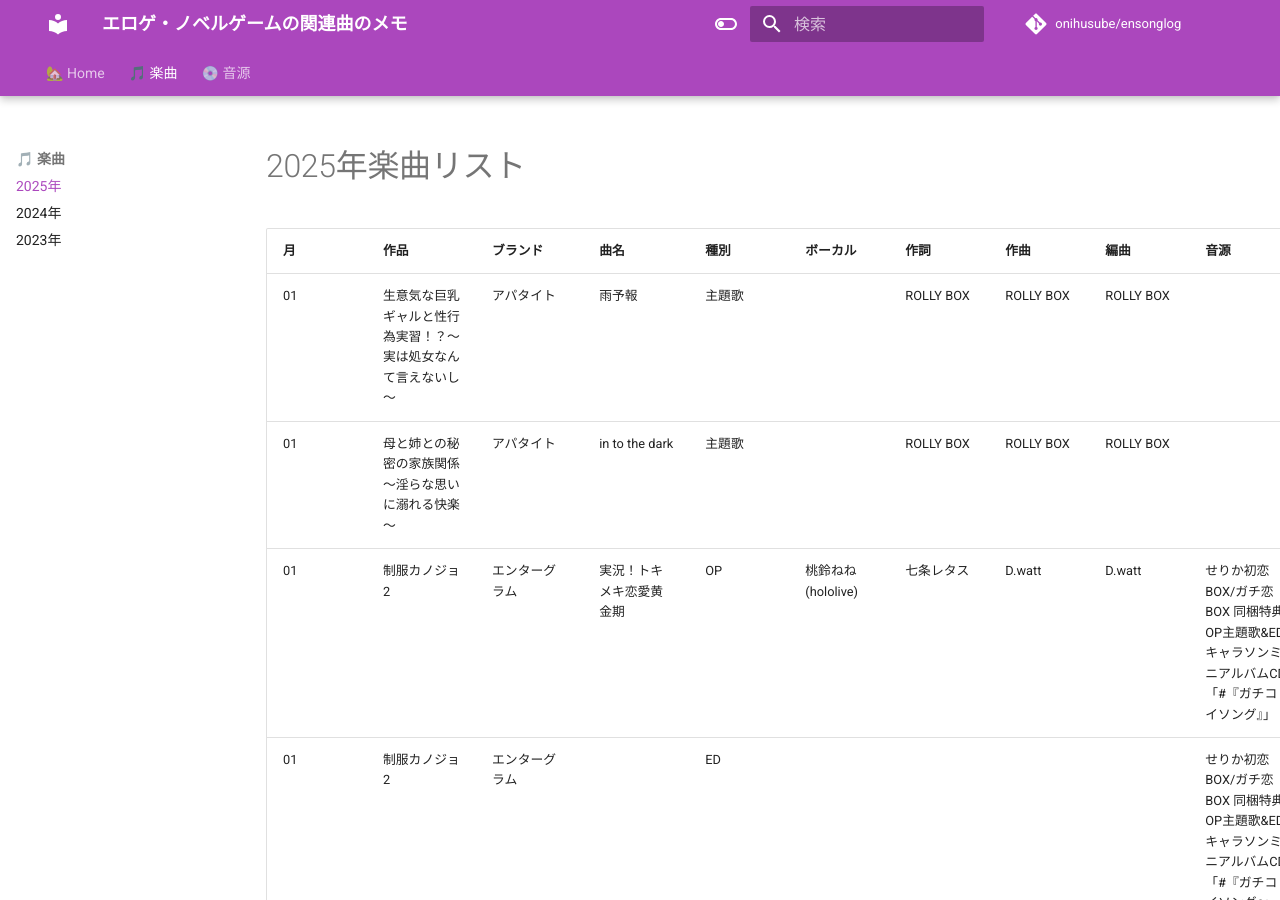
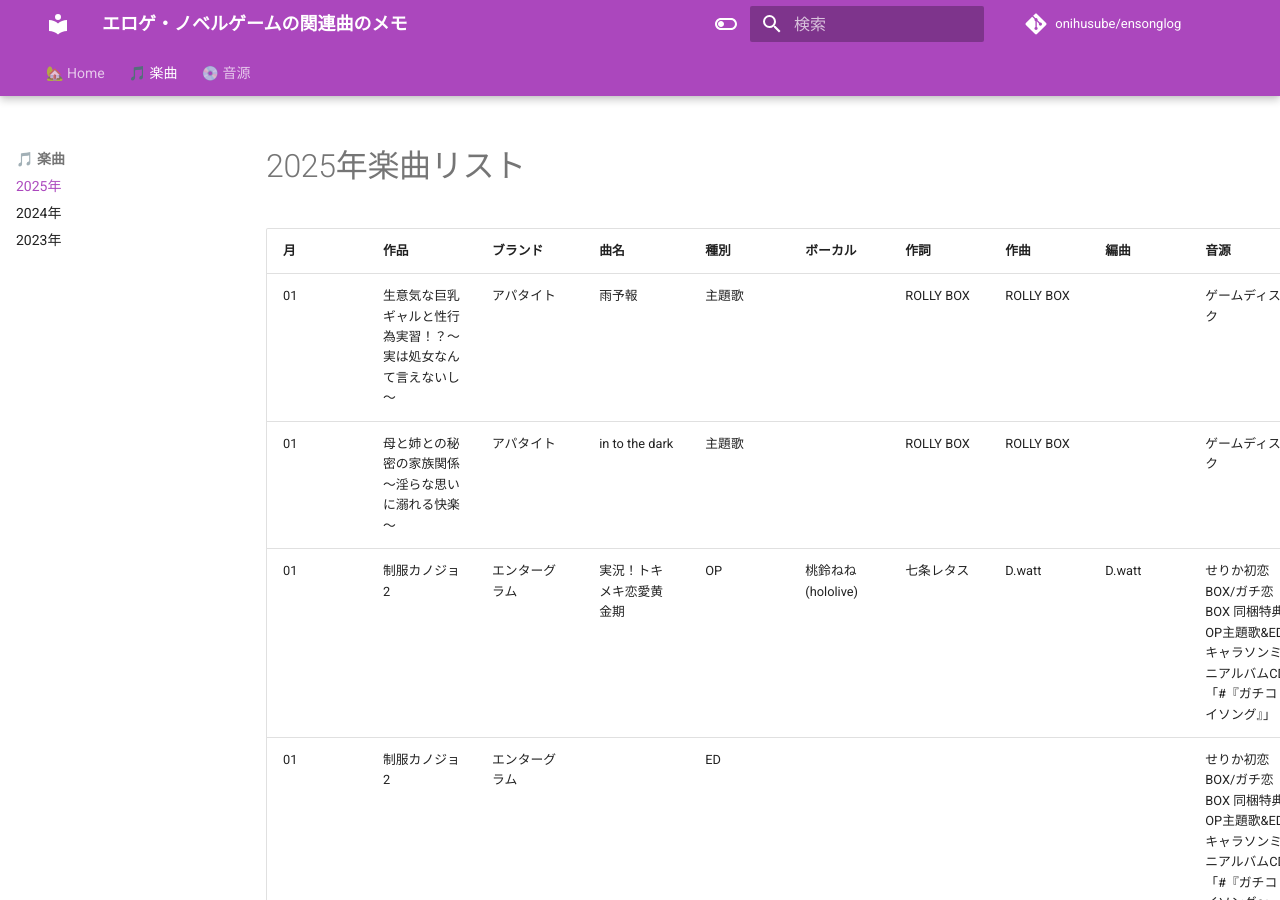
Before and after one commit to onihusube/ensonglog, an MkDocs documentation site: the page built from docs/2025/楽曲.md, in a window 1280 px wide and 900 px high. Built offline with MkDocs 1.6.1 and Material for MkDocs 9.7.7, drawn with Linux system fonts in a browser that asks for light colours; emoji names are drawn with the system emoji font; comment, search, counter and statistics services are not loaded.

Commit message:
視聴リンク追加

```diff
--- a/docs/2025/楽曲.md
+++ b/docs/2025/楽曲.md
@@ -9,8 +9,8 @@
 
 | 月 | 作品 | ブランド | 曲名 | 種別 | ボーカル | 作詞 | 作曲 | 編曲 | 音源 | その他 | 試聴 |
 | --- | --- | --- | --- | --- | --- | --- | --- | --- | --- | --- | --- |
-| 01<!--/10--> | 生意気な巨乳ギャルと性行為実習！？～実は処女なんて言えないし～ | アパタイト | 雨予報 | 主題歌|  | ROLLY BOX | ROLLY BOX | ROLLY BOX |  |  |  |
-| 01<!--/17--> | 母と姉との秘密の家族関係 ～淫らな思いに溺れる快楽～ | アパタイト | in to the dark | 主題歌|  | ROLLY BOX | ROLLY BOX | ROLLY BOX |  |  |  |
+| 01<!--/10--> | 生意気な巨乳ギャルと性行為実習！？～実は処女なんて言えないし～ | アパタイト | 雨予報 | 主題歌 |  | ROLLY BOX | ROLLY BOX |  | ゲームディスク |  | [:rabbit:](https://chobit.cc/1kok1) |
+| 01<!--/17--> | 母と姉との秘密の家族関係 ～淫らな思いに溺れる快楽～ | アパタイト | in to the dark | 主題歌 |  | ROLLY BOX | ROLLY BOX |  | ゲームディスク |  | [:rabbit:](https://chobit.cc/5i78t) |
 | 01<!--/23--> | 制服カノジョ2 | エンターグラム | 実況！トキメキ恋愛黄金期 | OP | 桃鈴ねね (hololive) | 七条レタス | D.watt | D.watt | せりか初恋BOX/ガチ恋BOX 同梱特典 OP主題歌&EDキャラソンミニアルバムCD「#『ガチコイソング』」 | | [:fontawesome-brands-youtube:](https://www.youtube.com/watch?v=fcVAU3Kz-tE) |
 | 01<!--/23--> | 制服カノジョ2 | エンターグラム |  | ED |  |  |  |  | せりか初恋BOX/ガチ恋BOX 同梱特典 OP主題歌&EDキャラソンミニアルバムCD「#『ガチコイソング』」 | | |
 | 01<!--/31--> | 淫獄の放課後2 | BISHOP | 暗い部屋 | 主題歌 | 黒瀬アイル | あきづきかおる / 黒瀬アイル | あきづきかおる | あきづきかおる | | Produced by アトリエピーチ | [:octicons-video-16:](https://emdb.info/video/ingoku-no-hokago-2-demo/) |
```
